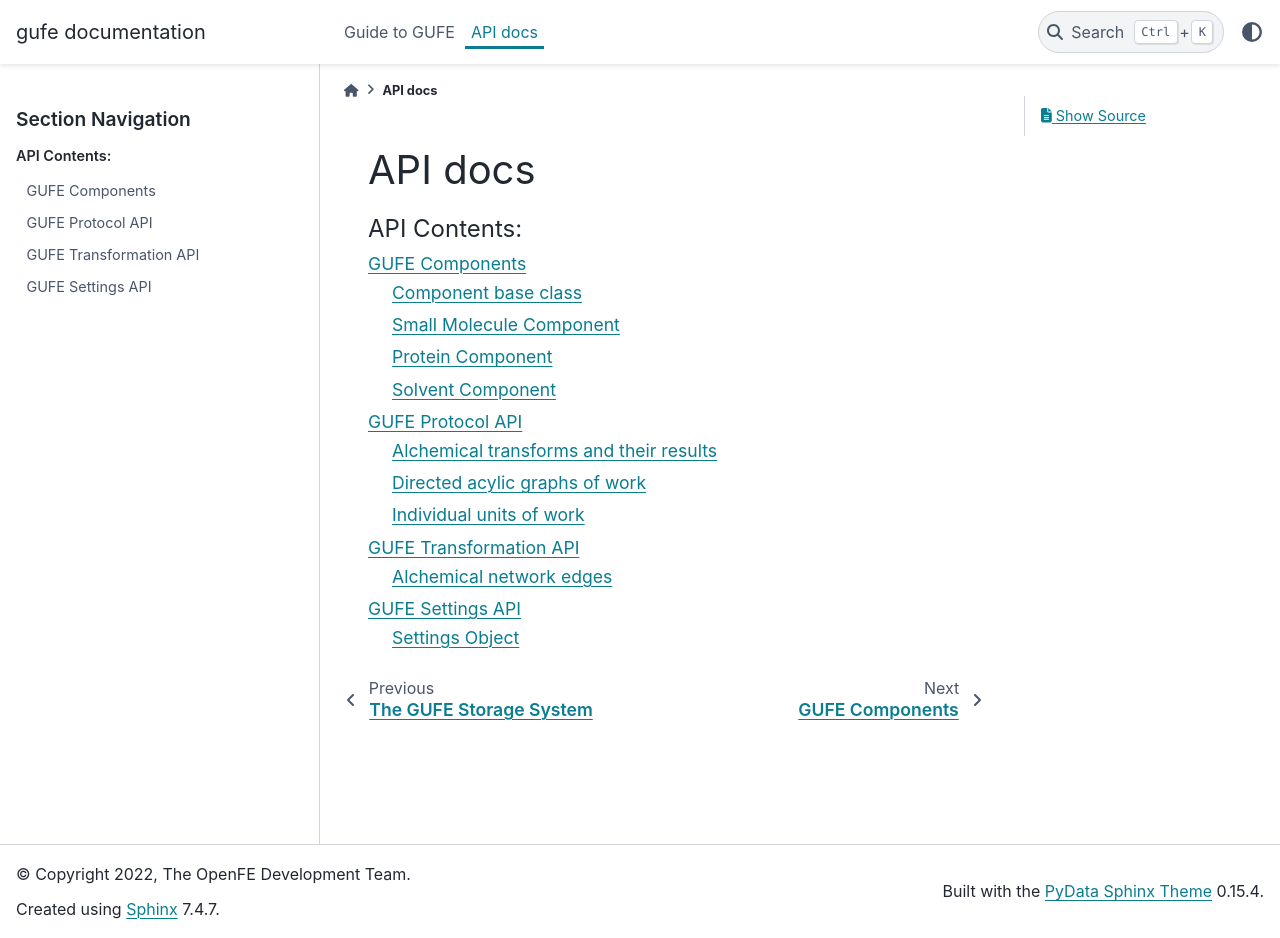
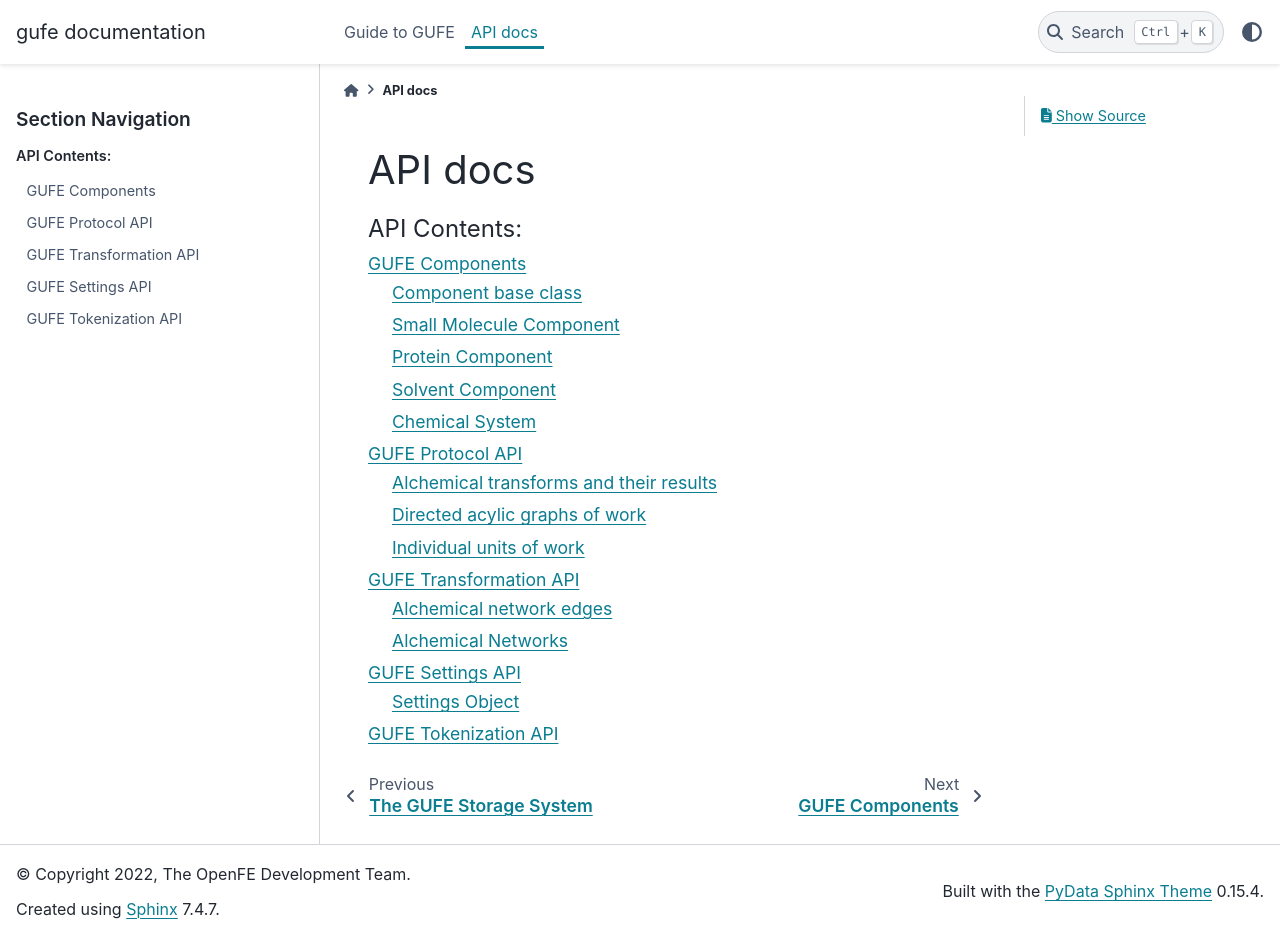
Before and after one commit to OpenFreeEnergy/gufe, a Sphinx documentation site: the page built from docs/api.rst, in a window 1280 px wide and 938 px high. Built offline with Sphinx 7.4.7 and the PyData theme 0.15.4, drawn with Linux system fonts in a browser that asks for light colours.

Commit message:
Add missing classes to docs

```diff
--- a/docs/api.rst
+++ b/docs/api.rst
@@ -10,3 +10,4 @@ API docs
    api/protocols
    api/transformation
    api/settings
+   api/tokenization
--- a/docs/api/components.rst
+++ b/docs/api/components.rst
@@ -25,3 +25,9 @@ Solvent Component
 
 .. autoclass:: gufe.components.SolventComponent
 	       :members:
+
+Chemical System
+===============
+
+.. autoclass:: gufe.chemicalsystem.ChemicalSystem
+	       :members:
--- /dev/null
+++ b/docs/api/tokenization.rst
@@ -0,0 +1,4 @@
+GUFE Tokenization API
+---------------------
+
+.. autoclass:: gufe.tokenization.GufeTokenizable
--- a/docs/api/transformation.rst
+++ b/docs/api/transformation.rst
@@ -10,3 +10,8 @@ Alchemical network edges
 .. autoclass:: gufe.transformations.NonTransformation
            :members:
            :show-inheritance:
+
+Alchemical Networks
+===================
+
+.. autoclass:: gufe.network.AlchemicalNetwork
--- a/docs/conf.py
+++ b/docs/conf.py
@@ -36,6 +36,13 @@ extensions = [
 
 autoclass_content = 'both'
 
+autodoc_default_options = {
+    "members": True,
+    "member-order": "bysource",
+    "inherited-members": "GufeTokenizable",
+    "undoc-members": True,
+}
+
 intersphinx_mapping = {
     'rdkit': ('https://www.rdkit.org/docs/', None),
 }
```
